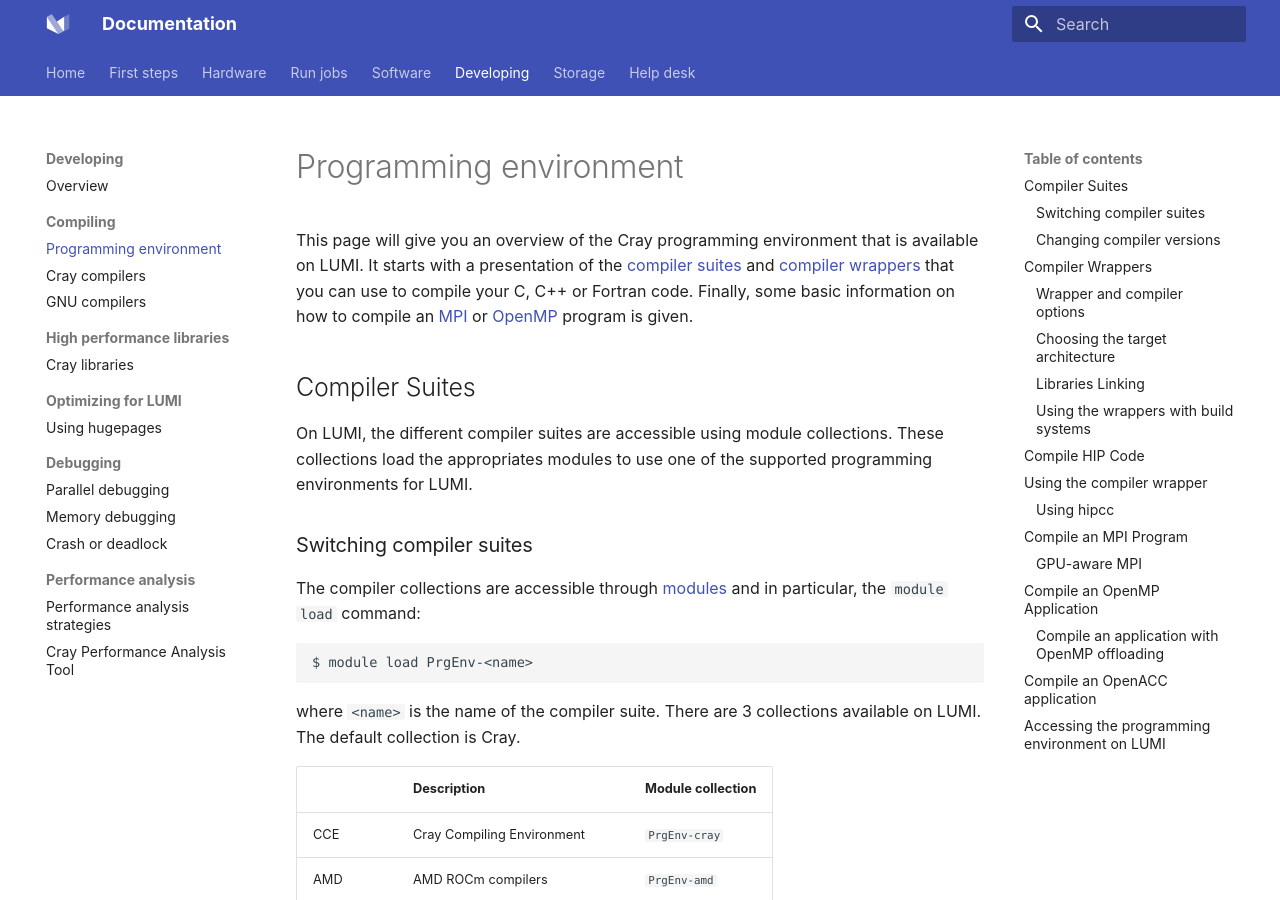
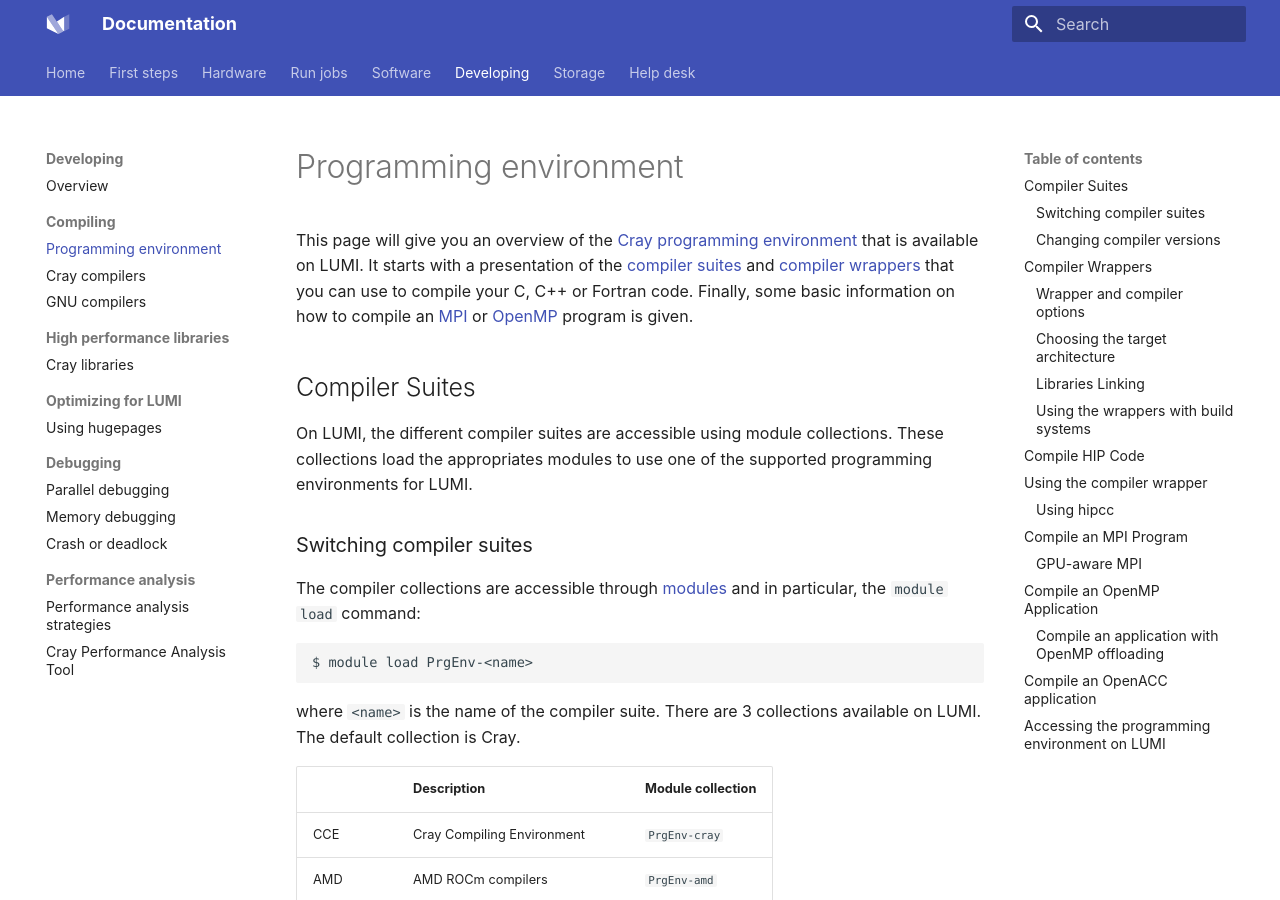
Before and after one commit to Lumi-supercomputer/lumi-userguide, an MkDocs documentation site: the page built from docs/development/compiling/prgenv.md, in a window 1280 px wide and 900 px high. Built offline with MkDocs 1.6.1 and Material for MkDocs 9.7.7, drawn with Linux system fonts in a browser that asks for light colours; part of the change alters nothing that is shown.

```diff
--- a/docs/development/compiling/prgenv.md
+++ b/docs/development/compiling/prgenv.md
@@ -22,7 +22,7 @@
 [lumi-g]: ../../hardware/lumig.md
 [eap]: ../../hardware/compute/eap.md
 
-This page will give you an overview of the Cray programming environment that is
+This page will give you an overview of the [Cray programming environment](https://cpe.ext.hpe.com/docs/) that is
 available on LUMI. It starts with a presentation of the [compiler suites][1]
 and [compiler wrappers][2] that you can use to compile your C, C++ or Fortran
 code. Finally, some basic information on how to compile an [MPI][3] or
```
